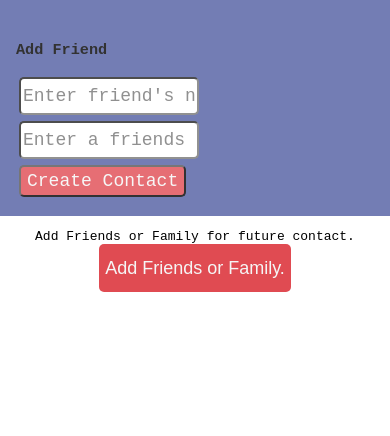
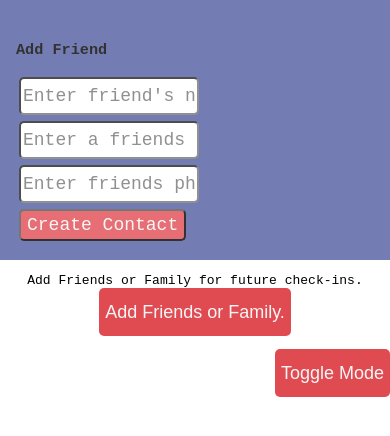
Before and after one commit to NathanWelliver/phase-1-project, a plain HTML site: page index.html in a window 390 px wide. Both pictures are taken after a click on the button "Add Friends or Family.". Shown: the part 134-570 px from the top of the page. Drawn offline with Linux system fonts and the light colour scheme; no server answers.

Commit message:
added input area for phone numbers and a light/dark mode toggle button

```diff
--- a/index.html
+++ b/index.html
@@ -12,6 +12,7 @@
           alt="contact-header"
           />
         </div>
+
 
         <div class="container">
             <form class="add-friend-form">
@@ -32,6 +33,14 @@
                 placeholder="Enter a friends image URL"
                 class="input-text"
                 />
+                <br />
+                <input
+                type="text"
+                name="phone-number"
+                value=""
+                placeholder="Enter friends phone-number"
+                class="input-text"
+                />
                 <input
                 type="submit"
                 name="submit"
@@ -40,9 +49,18 @@
                 />
             </form>
         </div>
+
+
+
+
         <p style="text-align:center">
-        Add Friends or Family for future contact. <button id="add-friends-or-family">Add Friends or Family.</button>
+        Add Friends or Family for future check-ins. <button id="add-friends-or-family">Add Friends or Family.</button>
         </p>
+
+        <p style="text-align:right">
+            <button id="toggle-mode-button">Toggle Mode</button>
+        </p>
+
 
         <div id="contact-collection"></div>
         <script type="text/javascript" src="src/index.js"></script>
```
